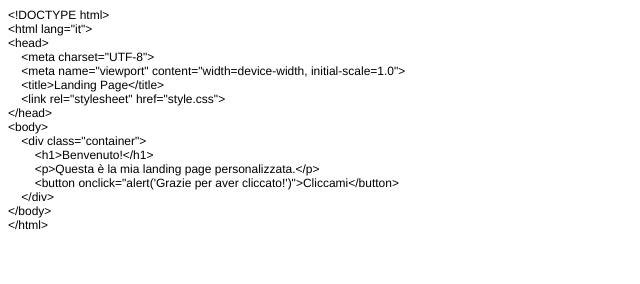
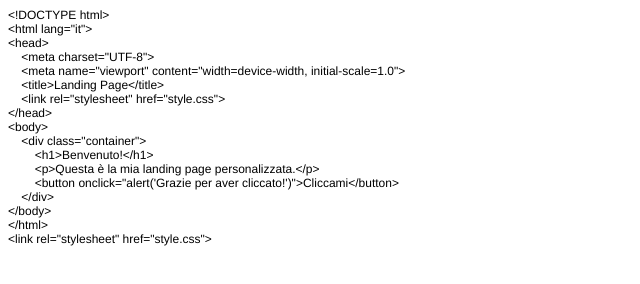
Before and after one commit to rbbrrbbr/terraproject, a plain HTML site: page index.html in a window 1280 px wide. Shown: the whole page, without its empty margins (0-640 px from the left). Drawn offline with Linux system fonts and the light colour scheme.

Commit message:
Add files via upload

```diff
--- a/index.html
+++ b/index.html
@@ -27,5 +27,6 @@
 <p class="p1"><span class="Apple-converted-space">    </span>&lt;/div&gt;</p>
 <p class="p1">&lt;/body&gt;</p>
 <p class="p1">&lt;/html&gt;</p>
+<p class="p1">&lt;link rel="stylesheet" href="style.css"&gt;</p>
 </body>
 </html>
```
